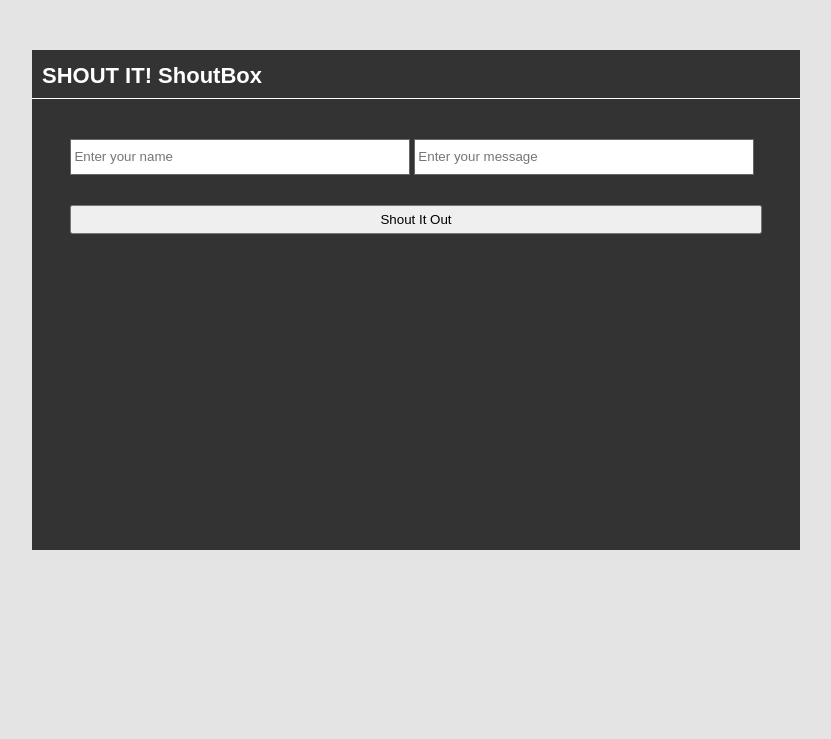
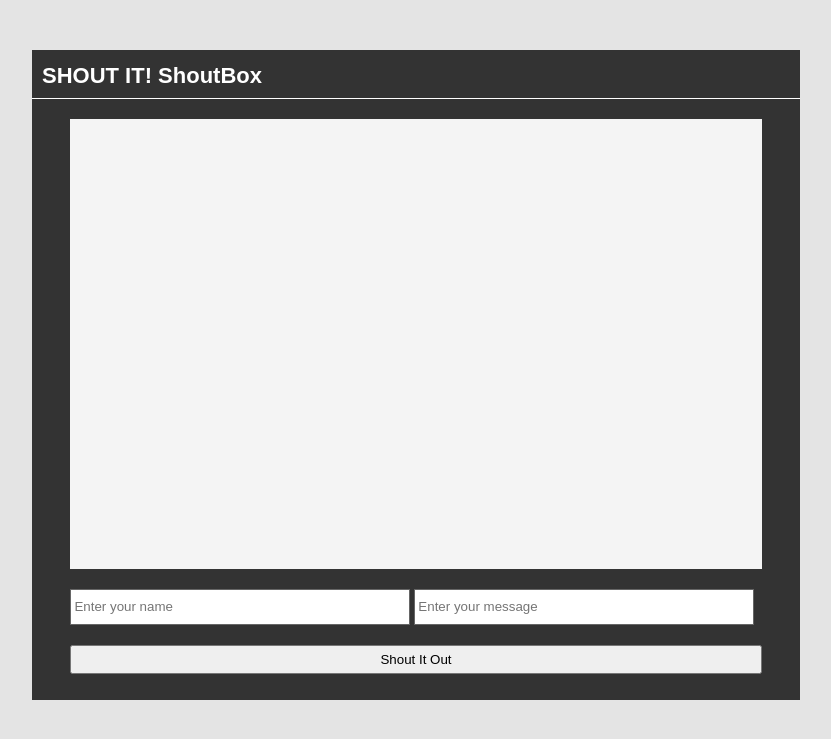
Before and after one commit to waleedrehman31/PHP-mini-projects, a PHP site: page / in a window 1280 px wide. Shown: the top 739 px of the page, without its empty margins (224-1055 px from the left). Run offline with PHP 8.4, Linux system fonts and the light colour scheme; data that the repository does not hold is empty.

Commit message:
Fixing CSS bugs

```diff
--- a/shout_out_done/css/style.css
+++ b/shout_out_done/css/style.css
@@ -15,7 +15,7 @@ body {
 	margin: 50px auto;
 	overflow: auto;
 	width: 60%;
-	min-height: 500px;
+	min-height: 650px;
 }
 
 header h1 {
@@ -28,7 +28,7 @@ header h1 {
 #shouts {
 	width: 90%;
 	background-color: #f4f4f4;
-	height: 400;
+	height: 450px;
 	margin: 20px auto;
 	overflow: auto;
 }
@@ -54,7 +54,7 @@ header h1 {
 	height: 28px;
 	width: 48%;
 	padding: 3px;
-	margin-bottom: 20px;
+	margin-bottom: 10px;
 	border: #666666 solid 1px;
 }
 
```
